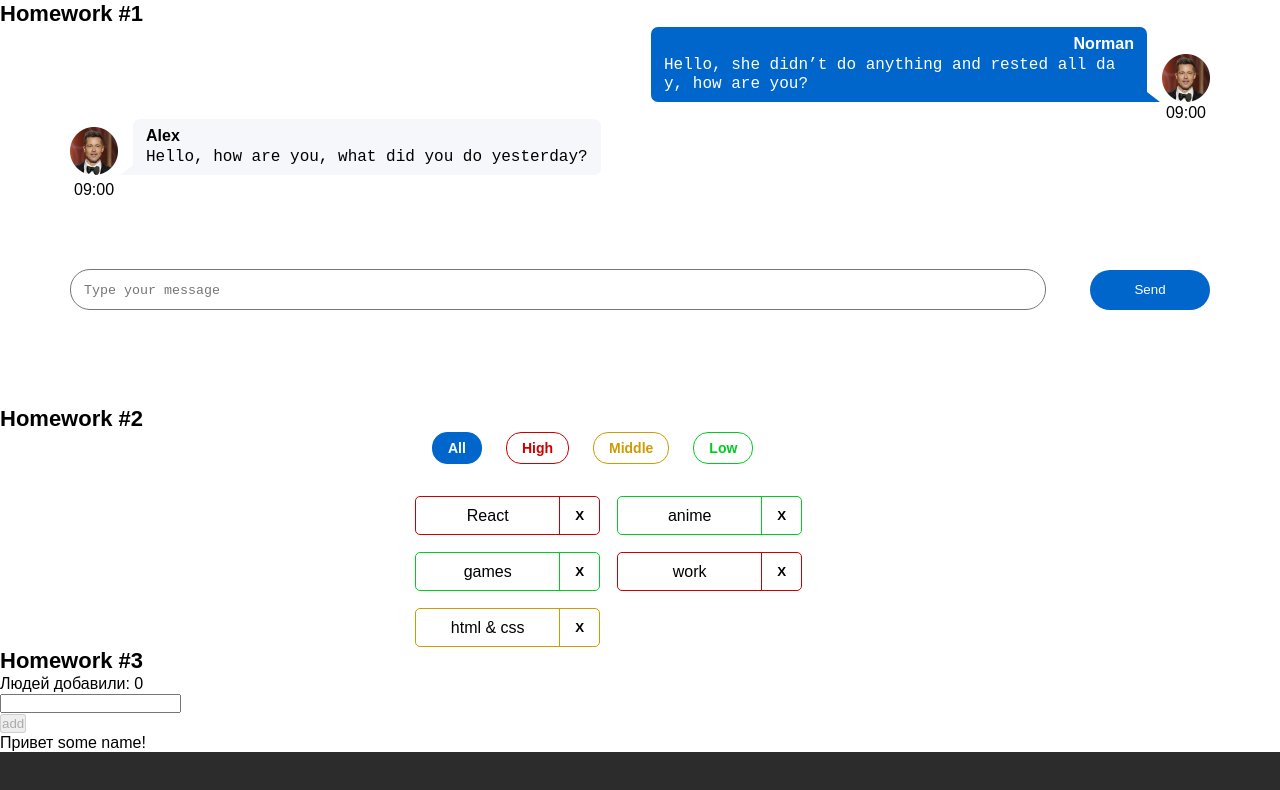
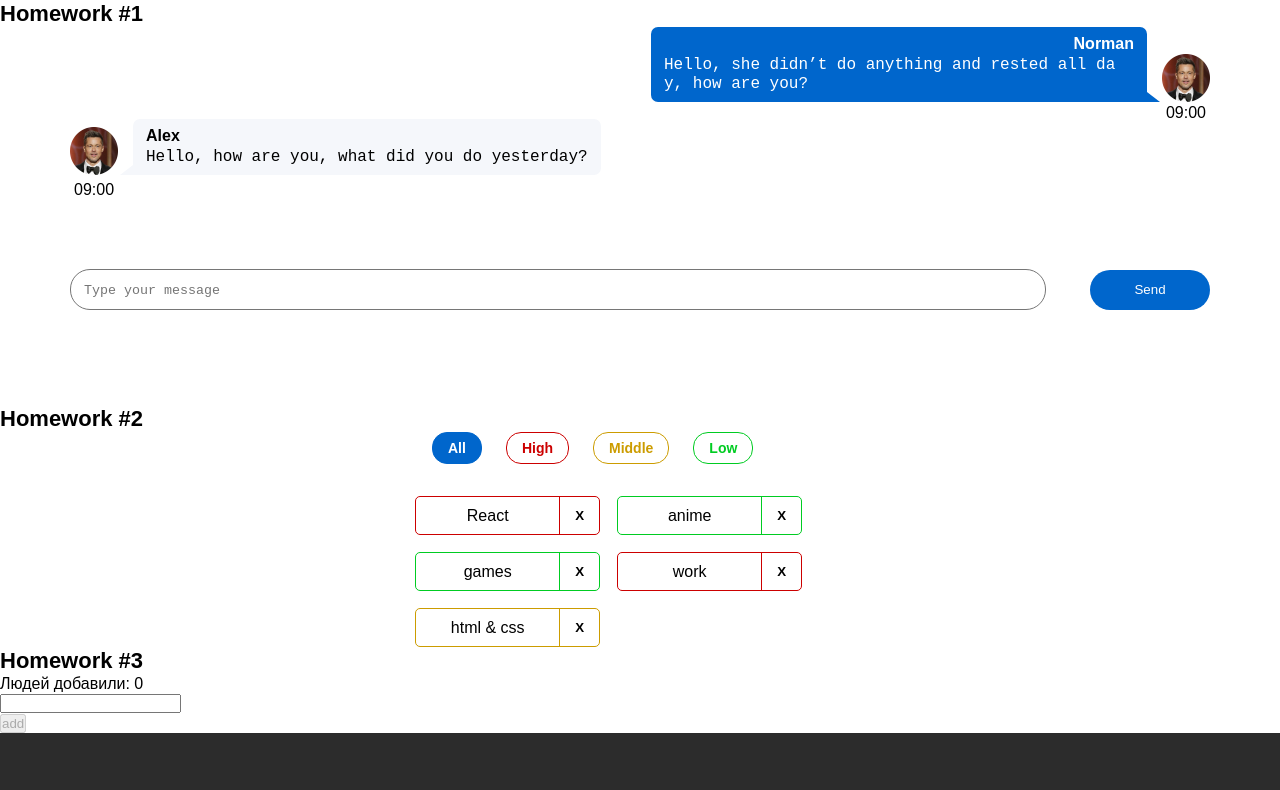
Before and after one commit to IJTINK7/hws-from-ignat, a React (Create React App) app: page / in a window 1280 px wide. Shown: the top 790 px of the page. Built offline with nearby package versions, Linux system fonts and the light colour scheme.

Commit message:
Changing totalUsers and lastUserName variables

```diff
--- a/src/s2-homeworks/hw03/GreetingContainer.tsx
+++ b/src/s2-homeworks/hw03/GreetingContainer.tsx
@@ -54,8 +54,8 @@ const GreetingContainer: React.FC<GreetingContainerPropsType> = ({users,addUserC
         pureOnEnter(e, addUser)
     }
 
-    const totalUsers = 0 // need to fix
-    const lastUserName = 'some name' // need to fix
+    const totalUsers = users.length // need to fix
+    const lastUserName = name // need to fix
 
     return (
         <Greeting
--- a/src/s2-homeworks/hw03/HW3.tsx
+++ b/src/s2-homeworks/hw03/HW3.tsx
@@ -11,7 +11,7 @@ import GreetingContainer from './GreetingContainer'
 * 5 - в файле GreetingContainer.tsx указать нужные типы в useState с name и error +
 * 6 - в файле GreetingContainer.tsx дописать тип и логику функции setNameCallback +
 * 7 - в файле GreetingContainer.tsx дописать логику функций pureAddUser, pureOnBlur, pureOnEnter и проверить их тестами +
-* 8 - в файле GreetingContainer.tsx вычислить количество добавленных и имя последнего (totalUsers, lastUserName)
+* 8 - в файле GreetingContainer.tsx вычислить количество добавленных и имя последнего (totalUsers, lastUserName) +-
 * 9 - в файле Greeting.tsx дописать типизацию пропсов
 * 10 - в файле Greeting.tsx вычислить inputClass в зависимости от наличия ошибки
 * 11 - сделать стили в соответствии с дизайном
```
